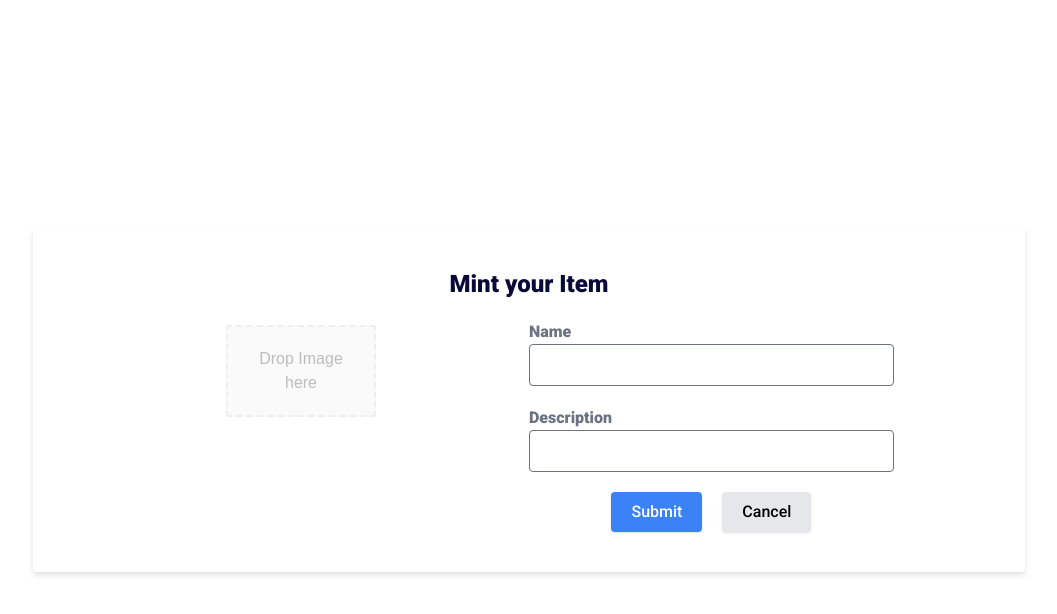
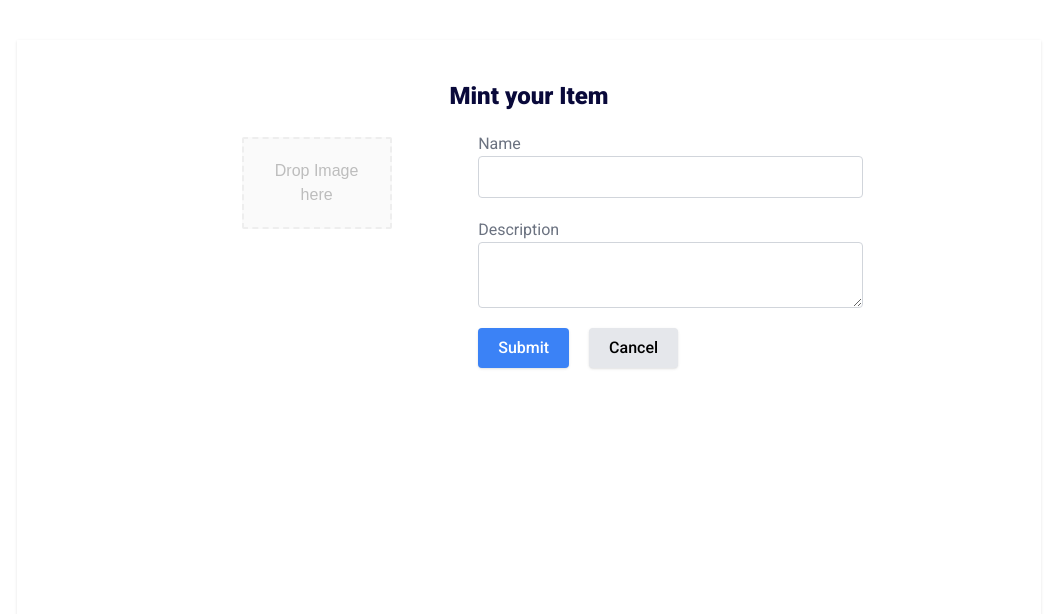
Before and after one commit to yrombacatan/item-identification-using-kadena-blockchain, a React (Create React App) app: page /items/mint in a window 1280 px wide. Shown: the top 614 px of the page, without its empty margins (111-1168 px from the left). Built offline with nearby package versions, Linux system fonts and the light colour scheme; sample sign-in values are in the browser's storage; what ipfs-http-client would draw is missing.

Commit message:
minor design changes, integrated testnet smartcontract for minting

```diff
--- a/src/routes/item-mint.js
+++ b/src/routes/item-mint.js
@@ -1,7 +1,12 @@
 import React, { useState, useEffect } from "react";
 import { useNavigate } from "react-router-dom";
 import PreviewDropzone from "../components/Dropzone";
-import { ToastifyContainer, toastError, toastLoading, toastUpdate } from "../components/Toastify";
+import {
+  ToastifyContainer,
+  toastError,
+  toastLoading,
+  toastUpdate,
+} from "../components/Toastify";
 
 import Pact from "pact-lang-api";
 import kadenaAPI from "../kadena-config";
@@ -47,34 +52,46 @@ const ItemMint = () => {
     };
   };
 
-  const uploadImageToIpfs = async() => {
+  const uploadImageToIpfs = async () => {
     const ipfsBaseUrl = "https://ipfs.infura.io/ipfs/";
     const addedImage = await ipfsClient.add(imageBuffer.buffer);
     const imageURI = ipfsBaseUrl + addedImage.path;
     console.log(imageURI);
-    return imageURI
-  }
+    return imageURI;
+  };
 
   const handleMintButton = async () => {
     try {
       const account = checkWallet();
       const date = getDate();
       const itemId = uuidv4();
-      const activityId = uuidv4();
       const url = await uploadImageToIpfs();
+      const activity = [
+        { from: account, to: "", date: date, event: "creation" },
+      ];
+      const caps = Pact.lang.mkCap(
+        "Gas Payer",
+        "Payer",
+        "free.item-identification-gas-station.GAS_PAYER",
+        ["hi", { int: 1 }, 1.0]
+      );
 
       const cmd = {
-        pactCode: `(item_identification.create-item "${itemId}" "${inputList.name}" "${url}" "${inputList.description}" "${date}" (read-keyset "user-keyset") "${activityId}")`,
-        caps: [],
+        pactCode: `(free.item_identification.create-item "${itemId}" "${
+          inputList.name
+        }" "${url}" "${inputList.description}" "${date}" ${JSON.stringify(
+          activity
+        )} (read-keyset "user-keyset"))`,
+        caps: [caps],
         envData: {
           "user-keyset": [account],
         },
-        sender: `k:${account}`,
+        sender: kadenaAPI.meta.sender,
         chainId: kadenaAPI.meta.chainId,
         gasLimit: kadenaAPI.meta.gasLimit,
         gasPrice: kadenaAPI.meta.gasPrice,
         signingPubKey: account, // account with no prefix k here
-        ttl: kadenaAPI.meta.creationTime(),
+        ttl: kadenaAPI.meta.ttl,
         networkId: kadenaAPI.meta.networkId,
       };
 
@@ -86,21 +103,35 @@ const ItemMint = () => {
   };
 
   const handleListen = async (requestKey) => {
-    const id = toastLoading(`Transaction ${requestKey} is being process on the blockchain.`)
+    const id = toastLoading(
+      `Transaction ${requestKey} is being process on the blockchain.`
+    );
 
     try {
       const { result, gas } = await Pact.fetch.listen(
         { listen: requestKey },
-        kadenaAPI.meta.localhost
+        kadenaAPI.meta.host
       );
       if (result.status === "failure") {
-        return toastUpdate(id, { render: result.error.message, type: "error", isLoading: false,})
+        return toastUpdate(id, {
+          render: result.error.message,
+          type: "error",
+          isLoading: false,
+        });
       }
 
       console.log(result);
-      toastUpdate(id, { render: result.data, type: "success", isLoading: false,})
+      toastUpdate(id, {
+        render: result.data,
+        type: "success",
+        isLoading: false,
+      });
     } catch (error) {
-      toastUpdate(id, { render: error.message, type: "error", isLoading: false,})
+      toastUpdate(id, {
+        render: error.message,
+        type: "error",
+        isLoading: false,
+      });
       console.log("im here");
     }
   };
@@ -115,43 +146,40 @@ const ItemMint = () => {
   }, [requestKey]);
 
   return (
-    <main className="flex justify-center min-h-screen items-center p-5">
-      <div className="text-center w-4/5 bg-white rounded drop-shadow-md p-10">
-        <div className="text-center">
+    <main className="sm:w-4/5 mx-auto flex justify-center mt-10 h-100 p-5 sm:10 sm:p-10 shadow">
+      <div className="text-center w-full">
         <h1 className="text-2xl font-bold">Mint your Item</h1>
-        </div>
-        <div className="flex flex-col sm:grid grid-cols-2 ">
-          <div className="flex w-100 justify-center">
-            {/* <div className='w-36 h-36 bg-gray-500 rounded mx-auto my-10'></div> */}
+        <div className="sm:w-3/4 sm:mx-auto sm:flex">
+          <div className="sm:w-2/5">
             <PreviewDropzone onCapture={captureFile} />
           </div>
-
-          <div className="w-100 sm:w-4/5">
-            <div className="flex flex-col items-left mt-5 mb-5">
-              <label className="text-left font-semibold text-gray-500 sm:basis-1/4">
+          <div className="sm:w-3/5 sm:p-5">
+            <div className="flex flex-col mb-5">
+              <label className="text-left text-gray-500 sm:basis-1/4">
                 Name
               </label>
               <input
                 type="text"
                 name="name"
-                className="flex-auto border p-2 rounded"
+                className="flex-auto border-gray-300 p-2 rounded focus:border-blue-100"
                 value={inputList.name}
                 onChange={handleInputChange}
               />
             </div>
-            <div className="flex flex-col items-left mb-5">
-              <label className="text-left font-semibold text-gray-500 sm:basis-1/4">
+            <div className="flex flex-col mb-5">
+              <label className="text-left text-gray-500 sm:basis-1/4">
                 Description
               </label>
-              <input
+              <textarea
                 type="text"
                 name="description"
-                className="flex-auto border p-2 rounded"
+                className="flex-auto border-gray-300 p-2 rounded focus:border-blue-100"
                 value={inputList.description}
                 onChange={handleInputChange}
               />
             </div>
-          <div className="flex justify-center gap-5">
+
+            <div className="flex gap-5">
               <button
                 className="py-2 px-5 bg-blue-500 rounded shadow font-medium text-white"
                 onClick={handleMintButton}
```
Lines whose indentation alone changed are shown as unchanged.
